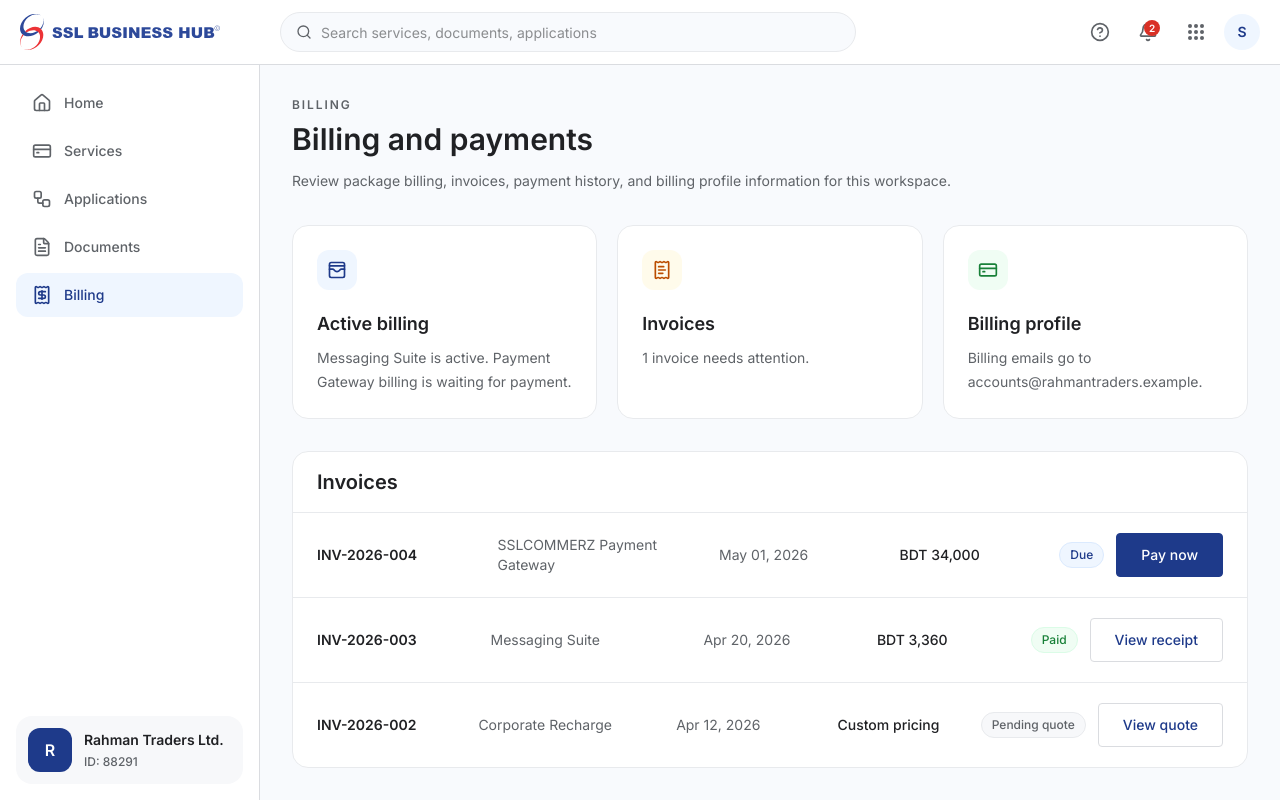
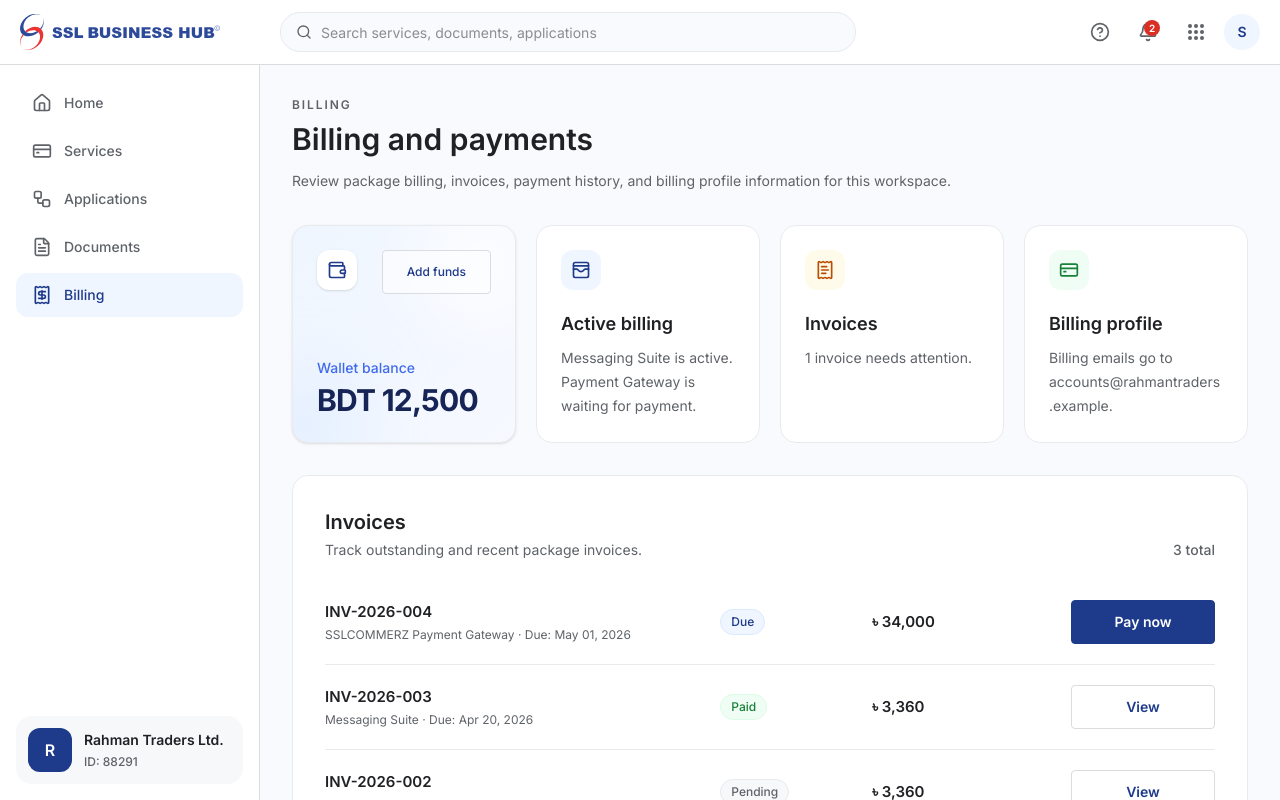
Before and after one commit to alimoon-nisha/ssl_business_platform, a Next.js app: page /dashboard/billing in a window 1280 px wide. Built offline with nearby package versions, Linux system fonts and the light colour scheme.

Commit message:
dashboard changes

```diff
--- a/src/app/dashboard/billing/page.tsx
+++ b/src/app/dashboard/billing/page.tsx
@@ -1,7 +1,7 @@
 "use client";
 
 import { useState } from "react";
-import { CreditCard, ReceiptText, WalletCards } from "lucide-react";
+import { CreditCard, ReceiptText, WalletCards, Wallet } from "lucide-react";
 import { Button } from "@/components/ui/Button";
 import { Card } from "@/components/ui/Card";
 import { IconBadge } from "@/components/ui/IconBadge";
@@ -37,50 +37,87 @@
         </Card>
       ) : null}
 
-      <div className="grid gap-5 lg:grid-cols-3">
-        <Card className="p-6">
+      <div className="grid gap-5 md:grid-cols-2 xl:grid-cols-4">
+        <Card
+          className="relative min-w-0 overflow-hidden border-blue-100 bg-gradient-to-br from-blue-50 to-indigo-50/50 p-6 text-blue-950 shadow-sm"
+        >
+          <div className="absolute -right-8 -top-8 size-32 rounded-full bg-white/80 blur-2xl" />
+          <div className="absolute -bottom-8 -left-8 size-24 rounded-full bg-blue-200/40 blur-2xl" />
+
+          <div className="relative z-10 flex h-full flex-col justify-between">
+            <div className="flex items-start justify-between">
+              <IconBadge icon={Wallet} className="border-blue-200 bg-white text-blue-600 shadow-sm" />
+              <Button variant="secondary" className="h-8 rounded-full border-blue-200 bg-white/50 px-3 text-xs font-medium text-blue-700 transition-colors hover:bg-blue-100 hover:text-blue-900">
+                Add funds
+              </Button>
+            </div>
+            <div>
+              <h2 className="mt-5 text-sm font-medium text-blue-700/80">Wallet balance</h2>
+              <div className="mt-1">
+                <span className="text-3xl font-bold tracking-tight text-blue-950">BDT 12,500</span>
+              </div>
+            </div>
+          </div>
+        </Card>
+        <Card className="min-w-0 p-6">
           <IconBadge icon={WalletCards} />
           <h2 className="mt-5 text-lg font-semibold text-text-primary">Active billing</h2>
           <p className="mt-2 text-sm leading-6 text-text-secondary">
-            Messaging Suite is active. Payment Gateway billing is waiting for payment.
+            Messaging Suite is active. Payment Gateway is waiting for payment.
           </p>
         </Card>
-        <Card className="p-6">
+        <Card className="min-w-0 p-6">
           <IconBadge icon={ReceiptText} tone="amber" />
           <h2 className="mt-5 text-lg font-semibold text-text-primary">Invoices</h2>
           <p className="mt-2 text-sm leading-6 text-text-secondary">
             {invoiceState.filter((invoice) => invoice.status === "Due").length} invoice needs attention.
           </p>
         </Card>
-        <Card className="p-6">
+        <Card className="min-w-0 p-6">
           <IconBadge icon={CreditCard} tone="green" />
           <h2 className="mt-5 text-lg font-semibold text-text-primary">Billing profile</h2>
-          <p className="mt-2 text-sm leading-6 text-text-secondary">
+          <p className="mt-2 text-sm leading-6 text-text-secondary break-words">
             Billing emails go to {billingProfile.billingEmail}.
           </p>
         </Card>
       </div>
 
-      <Card className="overflow-hidden">
-        <div className="border-b border-border-soft px-6 py-4">
-          <h2 className="text-xl font-semibold text-text-primary">Invoices</h2>
+      <Card className="p-6 md:p-8">
+        <div className="flex flex-col gap-1 sm:flex-row sm:items-end sm:justify-between">
+          <div>
+            <h2 className="text-xl font-semibold text-text-primary">Invoices</h2>
+            <p className="mt-1 text-sm text-text-secondary">Track outstanding and recent package invoices.</p>
+          </div>
+          <span className="text-sm font-medium text-text-secondary">
+            {invoiceState.length} total
+          </span>
         </div>
-        <div className="divide-y divide-border-soft">
+
+        <div className="mt-5 divide-y divide-border-soft">
           {invoiceState.map((invoice) => (
             <div
               key={invoice.id}
-              className="grid gap-4 px-6 py-5 text-sm md:grid-cols-[0.8fr_1fr_0.8fr_0.7fr_auto] md:items-center"
+              className="grid gap-3 py-5 text-sm md:grid-cols-[minmax(0,1.7fr)_8rem_minmax(0,0.8fr)_9rem] md:items-center md:gap-x-6"
             >
-              <span className="font-semibold text-text-primary">{invoice.id}</span>
-              <span className="text-text-secondary">{invoice.service}</span>
-              <span className="text-text-secondary">{invoice.date}</span>
-              <span className="font-medium text-text-primary">{invoice.amount}</span>
-              <div className="flex items-center justify-start gap-3 md:justify-end">
+              <div className="min-w-0">
+                <span className="block font-semibold text-[15px] text-text-primary">
+                  {invoice.id}
+                </span>
+                <p className="mt-1 text-xs text-text-secondary">
+                  {invoice.service} · Due: {invoice.date}
+                </p>
+              </div>
+              <div>
                 <StatusBadge status={invoice.status} />
+              </div>
+              <span className="font-semibold text-text-primary md:text-[15px]">
+                {invoice.amount}
+              </span>
+              <div className="flex justify-start md:justify-end">
                 <Button
                   type="button"
                   variant={invoice.status === "Due" ? "primary" : "secondary"}
-                  className="h-9 px-4"
+                  className="h-10 w-full px-4 font-semibold sm:w-auto md:w-full"
                   onClick={() => handleInvoiceAction(invoice.id)}
                 >
                   {invoice.action}
--- a/src/app/dashboard/documents/page.tsx
+++ b/src/app/dashboard/documents/page.tsx
@@ -1,13 +1,21 @@
 "use client";
 
 import { useState } from "react";
-import { Eye, Upload, X } from "lucide-react";
+import { FileText, Eye, Upload, X } from "lucide-react";
 import { Button } from "@/components/ui/Button";
 import { Card } from "@/components/ui/Card";
-import { DashboardPageHeader, StatusBadge } from "@/components/dashboard/DashboardPrimitives";
+import { DashboardPageHeader } from "@/components/dashboard/DashboardPrimitives";
 import { documents } from "@/data/mockPlatform";
 
 type DocumentItem = (typeof documents)[number];
+
+function documentStatusClass(status: string) {
+  if (status.includes("Missing")) return "bg-orange-50 text-orange-700";
+  if (status.includes("Optional")) return "bg-surface-alt text-text-secondary";
+  if (status.includes("Pending")) return "bg-indigo-50 text-indigo-700";
+  if (status.includes("Uploaded")) return "bg-green-50 text-emerald-700";
+  return "bg-blue-50 text-primary";
+}
 
 export default function DocumentsPage() {
   const [items, setItems] = useState(documents);
@@ -40,36 +48,53 @@
         body="Keep reusable business files ready for payments, messaging, recharge, and future SSL services."
       />
 
-      <Card className="overflow-hidden">
-        <div className="grid gap-3 border-b border-border-soft px-6 py-4 text-xs font-semibold uppercase tracking-[0.12em] text-text-secondary md:grid-cols-[1fr_0.6fr_1fr_0.7fr_auto]">
-          <span>Document</span>
-          <span>Status</span>
-          <span>Used by</span>
-          <span>Updated</span>
-          <span className="text-right">Actions</span>
-        </div>
+      <Card className="p-6 md:p-8">
         <div className="divide-y divide-border-soft">
           {items.map((item) => (
             <div
               key={item.id}
-              className="grid gap-4 px-6 py-5 text-sm md:grid-cols-[1fr_0.6fr_1fr_0.7fr_auto] md:items-center"
+              className="grid gap-4 py-5 text-sm md:grid-cols-[minmax(0,1.2fr)_8.5rem_minmax(0,1.5fr)_auto] md:gap-x-6 md:items-center"
             >
-              <span className="font-semibold text-text-primary">{item.name}</span>
-              <StatusBadge status={item.status} />
-              <span className="text-text-secondary">{item.usedBy.join(", ")}</span>
-              <span className="text-text-secondary">{item.lastUpdated}</span>
+              <div className="flex min-w-0 items-center gap-4">
+                <div className="flex size-10 shrink-0 items-center justify-center rounded-full bg-surface-alt text-text-secondary">
+                  <FileText className="size-5" aria-hidden="true" />
+                </div>
+                <div className="min-w-0">
+                  <span className="block font-semibold text-[15px] text-text-primary">
+                    {item.name}
+                  </span>
+                  <p className="mt-1 text-xs text-text-secondary">
+                    Updated: {item.lastUpdated}
+                  </p>
+                </div>
+              </div>
+              <span className={`w-fit rounded-full px-2.5 py-1 text-xs font-semibold ${documentStatusClass(item.status)}`}>
+                {item.status}
+              </span>
+              <div className="min-w-0">
+                <div className="flex flex-wrap gap-1.5">
+                  {item.usedBy.map((service) => (
+                    <span
+                      key={service}
+                      className="inline-flex items-center rounded-md bg-surface-alt px-2 py-1 text-xs font-medium text-text-secondary"
+                    >
+                      {service}
+                    </span>
+                  ))}
+                </div>
+              </div>
               <div className="flex flex-wrap justify-start gap-2 md:justify-end">
                 <Button
                   type="button"
                   variant="secondary"
-                  className="h-9 px-4"
+                  className="h-10 px-4 font-semibold text-primary"
                   onClick={() => setSelectedDocument(item)}
                 >
-                  <Upload className="size-4" aria-hidden="true" />
+                  <Upload className="mr-2 size-4" aria-hidden="true" />
                   {item.status === "Uploaded" ? "Replace" : "Upload"}
                 </Button>
-                <Button type="button" variant="ghost" className="h-9 px-4">
-                  <Eye className="size-4" aria-hidden="true" />
+                <Button type="button" variant="ghost" className="h-10 px-4 font-semibold text-text-secondary hover:text-primary">
+                  <Eye className="mr-2 size-4" aria-hidden="true" />
                   View
                 </Button>
               </div>
--- a/src/data/mockPlatform.ts
+++ b/src/data/mockPlatform.ts
@@ -507,7 +507,7 @@
     id: "INV-2026-004",
     service: "SSLCOMMERZ Payment Gateway",
     date: "May 01, 2026",
-    amount: "BDT 34,000",
+    amount: "৳ 34,000",
     status: "Due",
     action: "Pay now",
   },
@@ -515,28 +515,28 @@
     id: "INV-2026-003",
     service: "Messaging Suite",
     date: "Apr 20, 2026",
-    amount: "BDT 3,360",
+    amount: "৳ 3,360",
     status: "Paid",
-    action: "View receipt",
+    action: "View",
   },
   {
     id: "INV-2026-002",
     service: "Corporate Recharge",
     date: "Apr 12, 2026",
-    amount: "Custom pricing",
-    status: "Pending quote",
-    action: "View quote",
+    amount: "৳ 3,360",
+    status: "Pending",
+    action: "View",
   },
 ];
 
 export const paymentHistory = [
-  ["Apr 20, 2026", "Messaging Suite Value Plan", "BDT 3,360", "Paid"],
-  ["Apr 02, 2026", "Document verification fee", "BDT 500", "Paid"],
+  ["Apr 20, 2026", "Messaging Suite Value Plan", "৳ 3,360", "Paid"],
+  ["Apr 02, 2026", "Document verification fee", "৳ 500", "Paid"],
 ];
 
 export const packageBilling = [
-  ["SSLCOMMERZ Payment Gateway", "Online Business", "BDT 34,000/yr", "Due"],
-  ["Messaging Suite", "Value Plan", "BDT 3,360", "Active"],
+  ["SSLCOMMERZ Payment Gateway", "Online Business", "৳ 34,000/yr", "Due"],
+  ["Messaging Suite", "Value Plan", "৳ 3,360", "Active"],
   ["Corporate Recharge", "Standard", "Custom pricing", "Scoping"],
 ];
 
```
Also changed, not shown: src/app/dashboard/applications/page.tsx (+27 -25 lines), src/app/dashboard/page.tsx (+17 -1 lines), src/components/dashboard/ApplicationStatusList.tsx (+10 -9 lines), src/components/dashboard/ReadinessBanner.tsx (+8 -3 lines).
